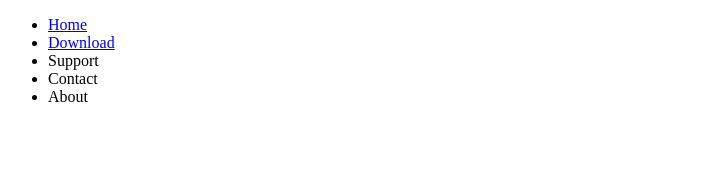
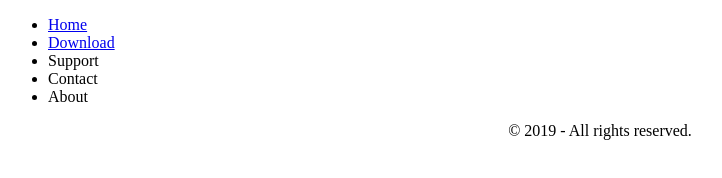
Before and after one commit to skywizzy/git_1, a plain HTML site: page index.html in a window 1280 px wide. Shown: the whole page, without its empty margins (40-762 px from the left). Drawn offline with Linux system fonts and the light colour scheme.

Commit message:
Just added footer thats all

```diff
--- a/index.html
+++ b/index.html
@@ -19,6 +19,9 @@
                 </ul>
             </menu>
         </header>
+        <footer>
+            <center>&copy; 2019 - All rights reserved.</center>
+        </footer>
     </main>
     <script src="script.js"></script>
 </body>
```
